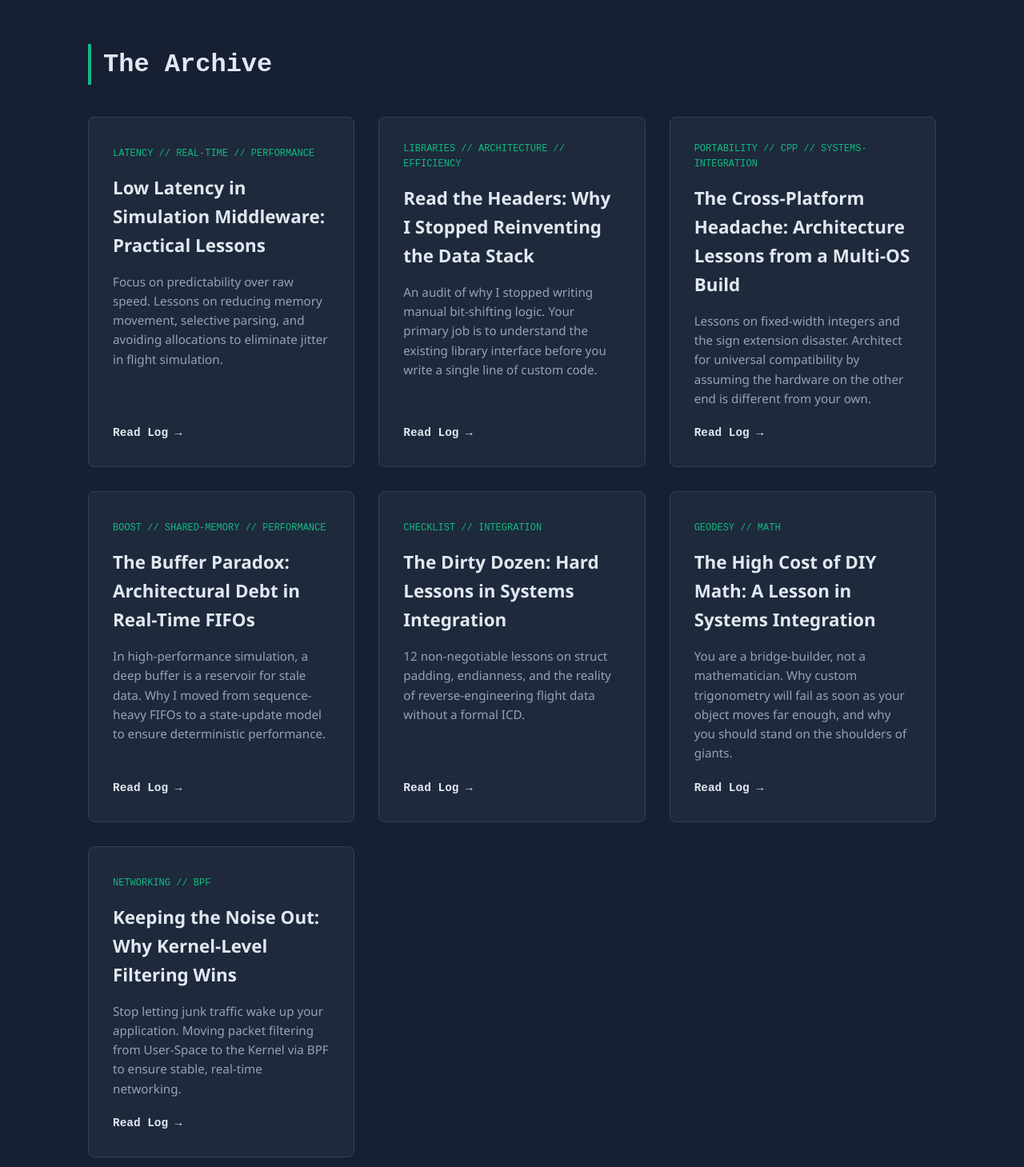
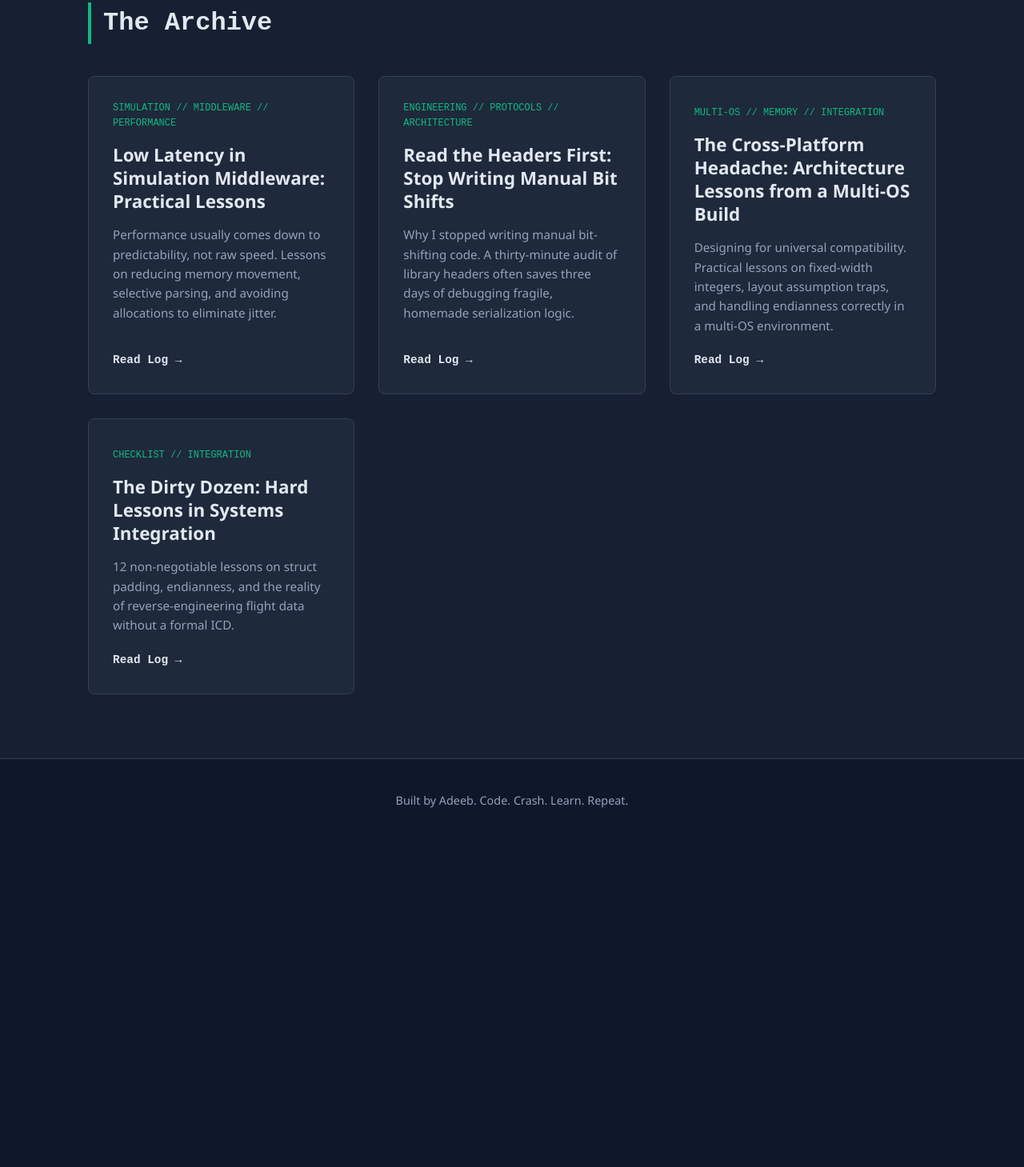
Before and after one commit to AQJED/TheAdeeb, a plain HTML site: page blog/index.html in a window 1280 px wide. Shown: the part 1341-2800 px from the top of the page at 80% size. After the commit the page ends 2393 px from the top, so only its background shows below. Drawn offline with Linux system fonts and the light colour scheme.

Commit message:
Update index.html

```diff
--- a/blog/index.html
+++ b/blog/index.html
@@ -47,11 +47,11 @@
 
         /* GRID */
         .latest-logs h2 { font-size: 2rem; margin-bottom: 40px; font-family: var(--font-mono); border-left: 4px solid var(--accent); padding-left: 15px; }
-        .grid { display: grid; grid-template-columns: repeat(auto-fit, minmax(300px, 1fr)); gap: 30px; }
+        .grid { display: grid; grid-template-columns: repeat(auto-fit, minmax(320px, 1fr)); gap: 30px; }
         .card { background-color: var(--card-bg); border: 1px solid #334155; padding: 30px; border-radius: 8px; transition: transform 0.2s, border-color 0.2s; display: flex; flex-direction: column; justify-content: space-between; }
         .card:hover { transform: translateY(-5px); border-color: var(--accent); }
         .tag { font-family: var(--font-mono); font-size: 0.75rem; color: var(--accent); margin-bottom: 15px; display: inline-block; }
-        .card h3 { font-size: 1.4rem; margin-bottom: 15px; }
+        .card h3 { font-size: 1.4rem; margin-bottom: 15px; line-height: 1.3; }
         .card p { color: var(--text-muted); font-size: 0.95rem; margin-bottom: 20px; }
         .read-more { font-family: var(--font-mono); font-size: 0.9rem; font-weight: bold; color: var(--text-main); }
         .read-more:hover { color: var(--accent); }
@@ -95,10 +95,10 @@
                         Most “best practices” articles assume you have a full team, QA, and time to experiment. A lot of real integration work doesn’t look like that.
                     </p>
                     <p style="margin-bottom: 20px;">
-                        This blog exists because I learned most lessons the hard way. I made the classic first-timer mistakes: wrong assumptions about byte order, type sizes, packet layouts, “clean” networks, and “safe” dev machines. When the other side is a black box, those mistakes get expensive fast.
+                        This blog exists because I learned most lessons the hard way. I made the classic first-timer mistakes: wrong assumptions about byte order, type sizes, packet layouts, “clean” networks, and “safe” dev machines.
                     </p>
                     <p>
-                        So I write these posts to document what actually went wrong, what I assumed, what broke, and what fixed it. The goal is simple: help beginners in cross-platform programming, and engineers integrating with existing hardware or software, avoid my rocky path and ship something reliable sooner.
+                        I document what actually went wrong, what I assumed, what broke, and what fixed it. The goal is simple: help engineers integrating with existing hardware or software avoid my rocky path and ship something reliable sooner.
                     </p>
                 </div>
                 <div class="stats">
@@ -127,10 +127,10 @@
 
                     <article class="card">
                         <div>
-                            <span class="tag">LATENCY // REAL-TIME // PERFORMANCE</span>
+                            <span class="tag">SIMULATION // MIDDLEWARE // PERFORMANCE</span>
                             <h3>Low Latency in Simulation Middleware: Practical Lessons</h3>
                             <p>
-                                Focus on predictability over raw speed. Lessons on reducing memory movement, selective parsing, and avoiding allocations to eliminate jitter in flight simulation.
+                                Performance usually comes down to predictability, not raw speed. Lessons on reducing memory movement, selective parsing, and avoiding allocations to eliminate jitter.
                             </p>
                         </div>
                         <a href="low-latency-post.html" class="read-more">Read Log →</a>
@@ -138,10 +138,10 @@
 
                     <article class="card">
                         <div>
-                            <span class="tag">LIBRARIES // ARCHITECTURE // EFFICIENCY</span>
-                            <h3>Read the Headers: Why I Stopped Reinventing the Data Stack</h3>
+                            <span class="tag">ENGINEERING // PROTOCOLS // ARCHITECTURE</span>
+                            <h3>Read the Headers First: Stop Writing Manual Bit Shifts</h3>
                             <p>
-                                An audit of why I stopped writing manual bit-shifting logic. Your primary job is to understand the existing library interface before you write a single line of custom code.
+                                Why I stopped writing manual bit-shifting code. A thirty-minute audit of library headers often saves three days of debugging fragile, homemade serialization logic.
                             </p>
                         </div>
                         <a href="post-source-code.html" class="read-more">Read Log →</a>
@@ -149,24 +149,13 @@
 
                     <article class="card">
                         <div>
-                            <span class="tag">PORTABILITY // CPP // SYSTEMS-INTEGRATION</span>
+                            <span class="tag">MULTI-OS // MEMORY // INTEGRATION</span>
                             <h3>The Cross-Platform Headache: Architecture Lessons from a Multi-OS Build</h3>
                             <p>
-                                Lessons on fixed-width integers and the sign extension disaster. Architect for universal compatibility by assuming the hardware on the other end is different from your own.
+                                Designing for universal compatibility. Practical lessons on fixed-width integers, layout assumption traps, and handling endianness correctly in a multi-OS environment.
                             </p>
                         </div>
                         <a href="post-cross-platform.html" class="read-more">Read Log →</a>
-                    </article>
-
-                    <article class="card">
-                        <div>
-                            <span class="tag">BOOST // SHARED-MEMORY // PERFORMANCE</span>
-                            <h3>The Buffer Paradox: Architectural Debt in Real-Time FIFOs</h3>
-                            <p>
-                                In high-performance simulation, a deep buffer is a reservoir for stale data. Why I moved from sequence-heavy FIFOs to a state-update model to ensure deterministic performance.
-                            </p>
-                        </div>
-                        <a href="post-shared-memory.html" class="read-more">Read Log →</a>
                     </article>
 
                     <article class="card">
@@ -178,28 +167,6 @@
                             </p>
                         </div>
                         <a href="post-mistakes.html" class="read-more">Read Log →</a>
-                    </article>
-
-                    <article class="card">
-                        <div>
-                            <span class="tag">GEODESY // MATH</span>
-                            <h3>The High Cost of DIY Math: A Lesson in Systems Integration</h3>
-                            <p>
-                                You are a bridge-builder, not a mathematician. Why custom trigonometry will fail as soon as your object moves far enough, and why you should stand on the shoulders of giants.
-                            </p>
-                        </div>
-                        <a href="post-library.html" class="read-more">Read Log →</a>
-                    </article>
-
-                    <article class="card">
-                        <div>
-                            <span class="tag">NETWORKING // BPF</span>
-                            <h3>Keeping the Noise Out: Why Kernel-Level Filtering Wins</h3>
-                            <p>
-                                Stop letting junk traffic wake up your application. Moving packet filtering from User-Space to the Kernel via BPF to ensure stable, real-time networking.
-                            </p>
-                        </div>
-                        <a href="post-bpf.html" class="read-more">Read Log →</a>
                     </article>
 
                 </div>
```
